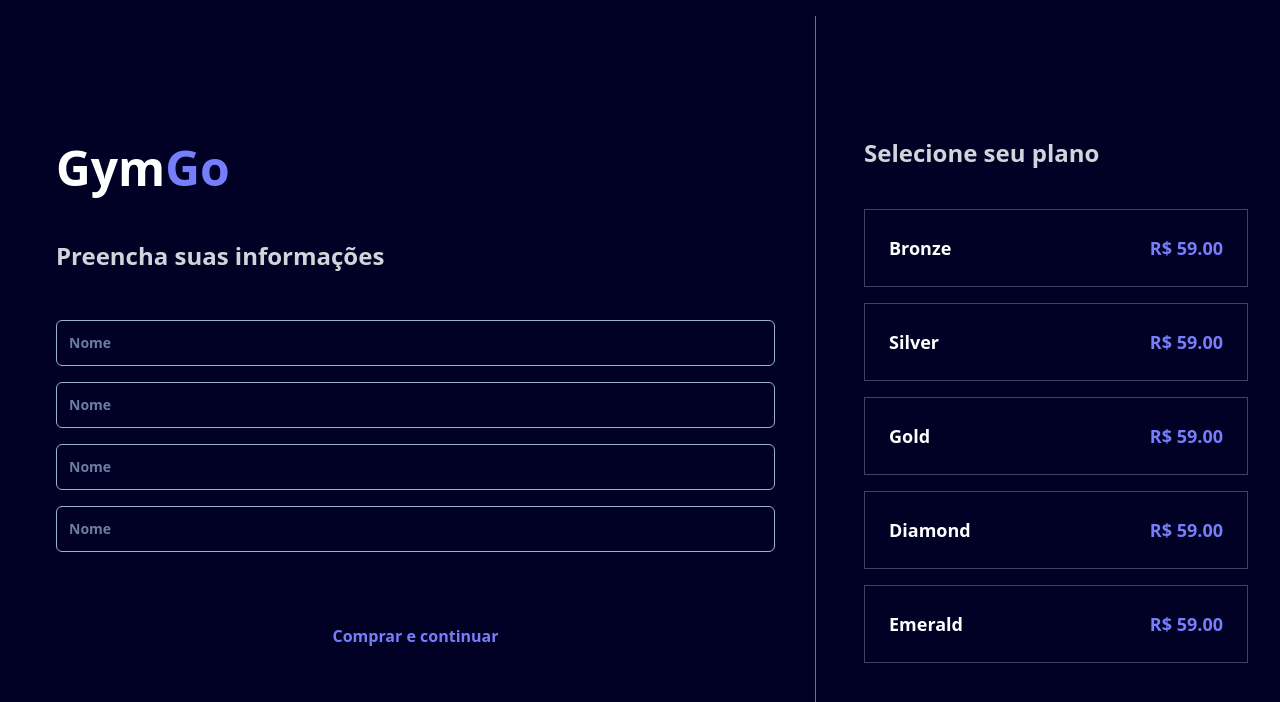
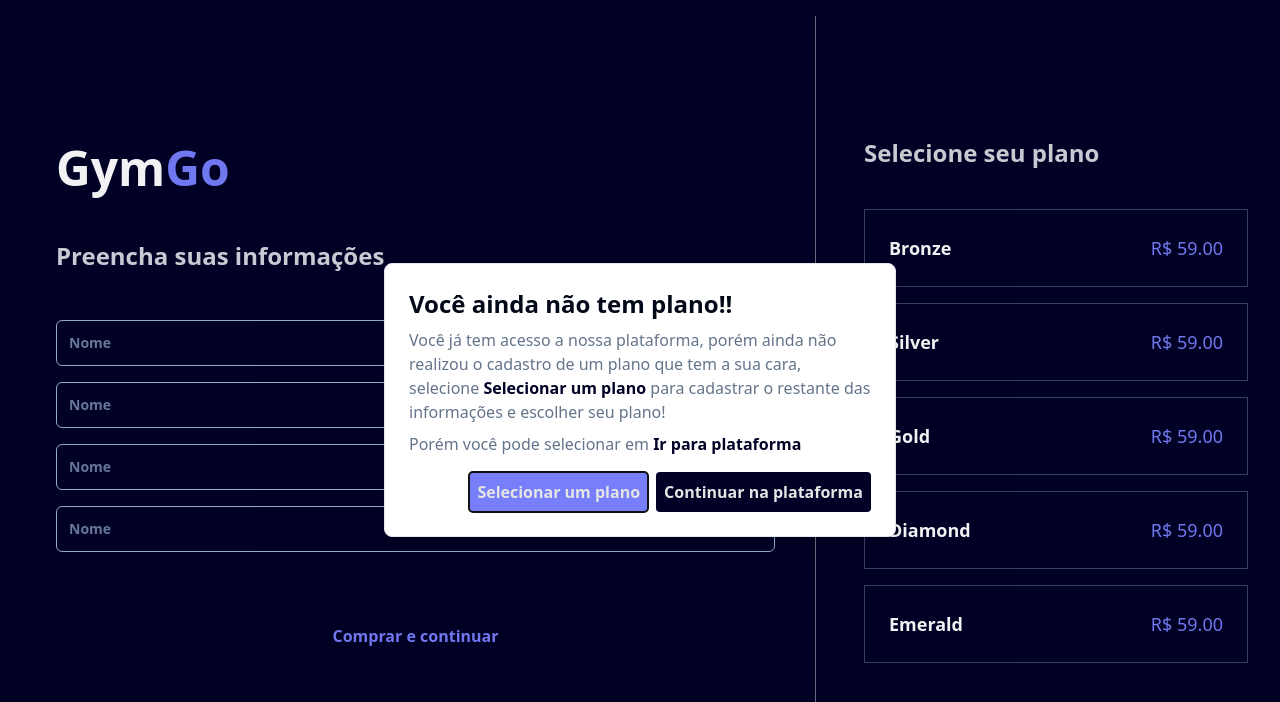
Before and after one commit to eduardo1199/gym-go, a Next.js app: page /register/complement/student in a window 1280 px wide. Shown: the top 702 px of the page. Built offline with nearby package versions, Linux system fonts and the light colour scheme.

Commit message:
feat: create components page complement register student

```diff
--- /dev/null
+++ b/src/pages/register/complement/student/components/DialogConfirm/index.tsx
@@ -0,0 +1,69 @@
+import {
+  AlertDialog,
+  AlertDialogAction,
+  AlertDialogCancel,
+  AlertDialogContent,
+  AlertDialogDescription,
+  AlertDialogFooter,
+  AlertDialogHeader,
+  AlertDialogTitle,
+} from 'components/AlertDialog'
+import { useEffect, useState } from 'react'
+import Router from 'next/router'
+
+export function DialogConfirm() {
+  const [openDialog, setOpenDialog] = useState(false)
+
+  function handleCloseModal() {
+    setOpenDialog(false)
+  }
+
+  function handleNavigateToMap() {
+    Router.push('/map')
+    setOpenDialog(false)
+  }
+
+  useEffect(() => {
+    setOpenDialog(true)
+  }, [])
+
+  return (
+    <AlertDialog open={openDialog}>
+      <AlertDialogContent>
+        <AlertDialogHeader>
+          <AlertDialogTitle className="text-2xl">
+            Você ainda não tem plano!!
+          </AlertDialogTitle>
+          <AlertDialogDescription className="text-base">
+            Você já tem acesso a nossa plataforma, porém ainda não realizou o
+            cadastro de um plano que tem a sua cara, selecione{' '}
+            <span className="font-bold text-base text-primary-blue">
+              Selecionar um plano
+            </span>{' '}
+            para cadastrar o restante das informações e escolher seu plano!
+          </AlertDialogDescription>
+          <AlertDialogDescription className="text-base">
+            Porém você pode selecionar em{' '}
+            <span className="font-bold text-base text-primary-blue">
+              Ir para plataforma
+            </span>{' '}
+          </AlertDialogDescription>
+        </AlertDialogHeader>
+        <AlertDialogFooter>
+          <AlertDialogCancel
+            onClick={handleCloseModal}
+            className="bg-primary-purple p-2 rounded font-bold text-primary-white"
+          >
+            Selecionar um plano
+          </AlertDialogCancel>
+          <AlertDialogAction
+            onClick={handleNavigateToMap}
+            className="bg-primary-blue p-2 rounded font-bold text-primary-white"
+          >
+            Continuar na plataforma
+          </AlertDialogAction>
+        </AlertDialogFooter>
+      </AlertDialogContent>
+    </AlertDialog>
+  )
+}
--- /dev/null
+++ b/src/pages/register/complement/student/components/PlanButton/index.tsx
@@ -0,0 +1,36 @@
+interface PlanButtonProps {
+  name: string
+  price: string
+  onSelectedPlan: (idPlan: string) => void
+  id: string
+  isSelected: boolean
+}
+
+export function PlanButton({
+  name,
+  price,
+  onSelectedPlan,
+  id,
+  isSelected,
+}: PlanButtonProps) {
+  return (
+    <button
+      className={`border border-primary-gray p-6 flex justify-between items-center hover:bg-primary-purple animate-visible hover:-translate-y-1 hover:scale-105 ease-in duration-300 group ${
+        isSelected
+          ? 'bg-primary-purple -translate-y-1 scale-105'
+          : 'bg-transparent'
+      }`}
+      onClick={() => onSelectedPlan(id)}
+    >
+      <span className="text-white font-extrabold text-lg">{name}</span>
+
+      <p
+        className={`text-lg group-hover:text-primary-blue ${
+          isSelected ? 'text-primary-blue' : 'text-primary-purple'
+        }`}
+      >
+        {price}
+      </p>
+    </button>
+  )
+}
--- a/src/pages/register/complement/student/index.tsx
+++ b/src/pages/register/complement/student/index.tsx
@@ -1,106 +1,52 @@
-import {
-  AlertDialog,
-  AlertDialogAction,
-  AlertDialogCancel,
-  AlertDialogContent,
-  AlertDialogDescription,
-  AlertDialogFooter,
-  AlertDialogHeader,
-  AlertDialogTitle,
-} from 'components/AlertDialog'
 import { Button } from 'components/Button'
 import { Input } from 'components/Input'
-import Router from 'next/router'
-import { useEffect, useState } from 'react'
+import { useState } from 'react'
+import { DialogConfirm } from './components/DialogConfirm'
+import { PlanButton } from './components/PlanButton'
 
 const mocksPlans = [
   {
-    id: 1,
+    id: '1',
     name: 'Bronze',
     description: 'Descrição plano bronza',
+    price: 'R$ 59.00',
   },
   {
-    id: 2,
+    id: '2',
     name: 'Silver',
     description: 'Descrição plano Silver',
+    price: 'R$ 59.00',
   },
   {
-    id: 3,
+    id: '3',
     name: 'Gold',
     description: 'Descrição plano Gold',
+    price: 'R$ 59.00',
   },
   {
-    id: 4,
+    id: '4',
     name: 'Diamond',
     description: 'Descrição plano Diamond',
+    price: 'R$ 59.00',
   },
   {
-    id: 5,
+    id: '5',
     name: 'Emerald',
     description: 'Descrição plano Emerald',
+    price: 'R$ 59.00',
   },
 ]
 
 export default function ComplementRegisterStudent() {
-  const [openDialog, setOpenDialog] = useState(false)
-  const [idPlan, setIdPlan] = useState<number | null>(null)
+  const [planId, setPlanId] = useState<string | null>(null)
 
-  function handleCloseModal() {
-    setOpenDialog(false)
+  function handleSetSelectedPlan(planId: string) {
+    setPlanId(planId)
   }
-
-  function handleNavigateToMap() {
-    Router.push('/map')
-    setOpenDialog(false)
-  }
-
-  function handleSetSelectedPlan(planId: number) {
-    setIdPlan(planId)
-  }
-
-  useEffect(() => {
-    /* setOpenDialog(true) */
-  }, [])
 
   return (
     <div className="w-full h-screen bg-primary-blue">
-      <AlertDialog open={openDialog}>
-        <AlertDialogContent>
-          <AlertDialogHeader>
-            <AlertDialogTitle className="text-2xl">
-              Você ainda não tem plano!!
-            </AlertDialogTitle>
-            <AlertDialogDescription className="text-base">
-              Você já tem acesso a nossa plataforma, porém ainda não realizou o
-              cadastro de um plano que tem a sua cara, selecione{' '}
-              <span className="font-bold text-base text-primary-blue">
-                Selecionar um plano
-              </span>{' '}
-              para cadastrar o restante das informações e escolher seu plano!
-            </AlertDialogDescription>
-            <AlertDialogDescription className="text-base">
-              Porém você pode selecionar em{' '}
-              <span className="font-bold text-base text-primary-blue">
-                Ir para plataforma
-              </span>{' '}
-            </AlertDialogDescription>
-          </AlertDialogHeader>
-          <AlertDialogFooter>
-            <AlertDialogCancel
-              onClick={handleCloseModal}
-              className="bg-primary-purple p-2 rounded font-bold text-primary-white"
-            >
-              Selecionar um plano
-            </AlertDialogCancel>
-            <AlertDialogAction
-              onClick={handleNavigateToMap}
-              className="bg-primary-blue p-2 rounded font-bold text-primary-white"
-            >
-              Continuar na plataforma
-            </AlertDialogAction>
-          </AlertDialogFooter>
-        </AlertDialogContent>
-      </AlertDialog>
+      <DialogConfirm />
 
       <div className="h-full flex max-w-7xl mx-auto gap-8 p-4">
         <div className="flex flex-1 flex-col p-10 justify-center gap-12 border-r border-gray-500">
@@ -150,18 +96,14 @@ export default function ComplementRegisterStudent() {
           <div className="flex flex-col gap-4">
             {mocksPlans.map((plan) => {
               return (
-                <button
+                <PlanButton
                   key={plan.id}
-                  className="border bg-transparent border-primary-gray p-6 flex justify-between items-center hover:bg-primary-purple animate-visible hover:-translate-y-1 hover:scale-105 ease-in duration-300 group"
-                >
-                  <span className="text-white font-extrabold text-lg">
-                    {plan.name}
-                  </span>
-
-                  <p className="text-primary-purple font-extrabold text-lg group-hover:text-primary-blue">
-                    R$ 59.00
-                  </p>
-                </button>
+                  name={plan.name}
+                  price={plan.price}
+                  id={plan.id}
+                  onSelectedPlan={handleSetSelectedPlan}
+                  isSelected={planId === plan.id}
+                />
               )
             })}
           </div>
```
